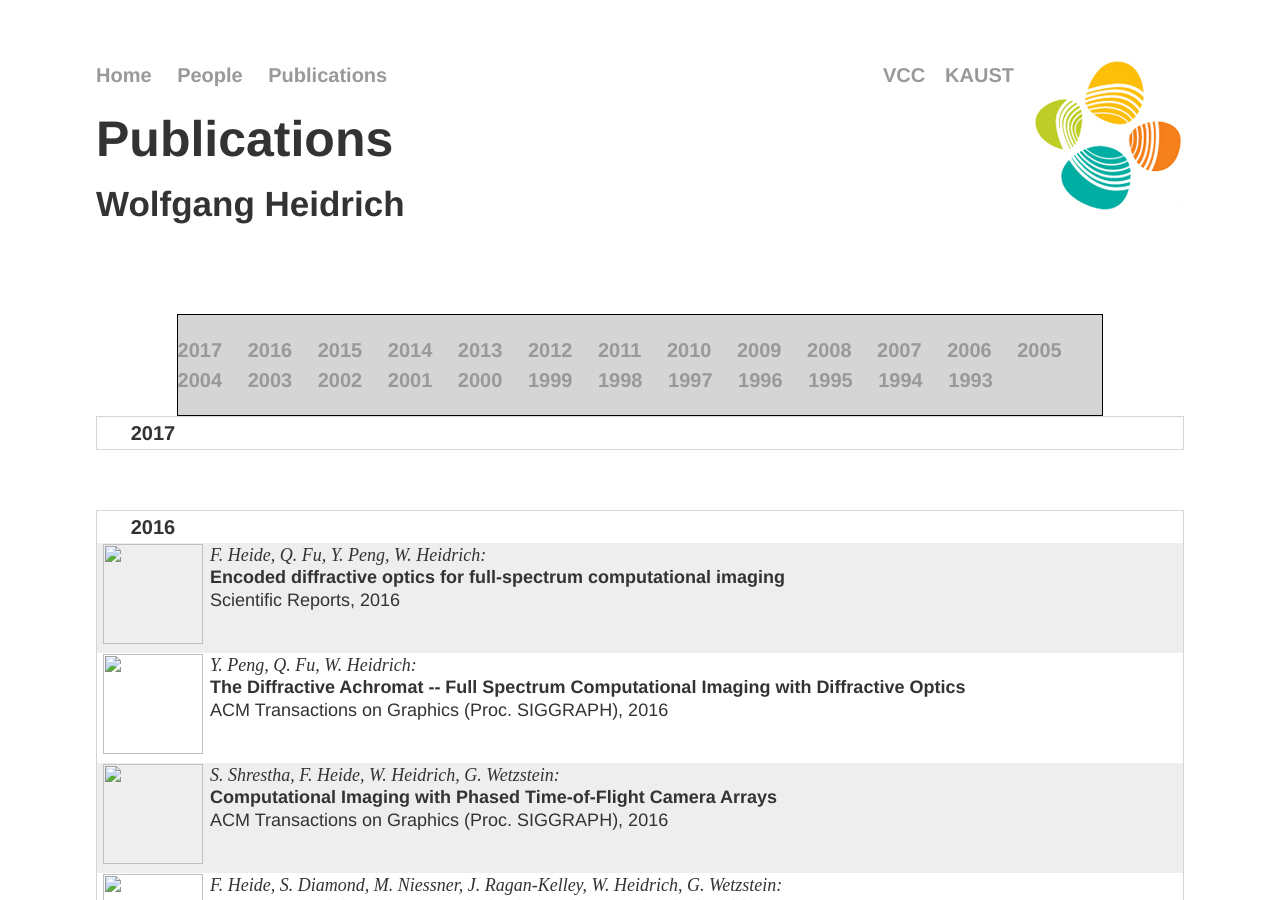
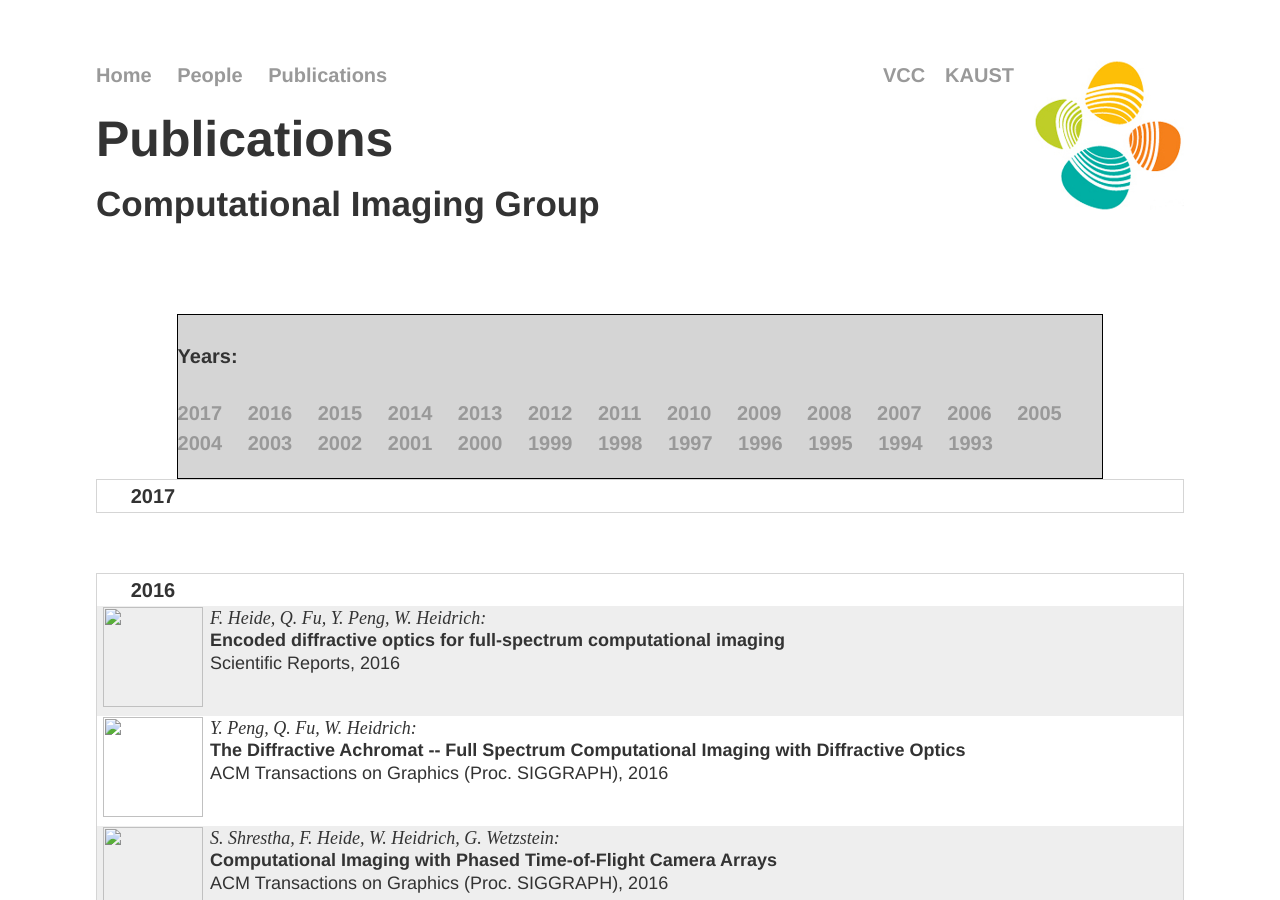
Before and after one commit to vccimaging/vccimaging.github.io, a Jekyll site: the page built from publications.html, in a window 1280 px wide and 900 px high. Built offline with Jekyll 4.4.1, drawn with Linux system fonts in a browser that asks for light colours.

Commit message:
Update publications.html

```diff
--- a/publications.html
+++ b/publications.html
@@ -4,7 +4,7 @@ title: VCC Imaging Group
 ---
 
 <h1>Publications</h1>
-<h3>Wolfgang Heidrich</h3>
+<h3>Computational Imaging Group</h3>
 
 <br>
 <br>
@@ -13,6 +13,7 @@ title: VCC Imaging Group
 
 <div style="text-align:center;">
 <div style="display:inline-block;text-align:left;width:85%;border:1px solid black;padding=10px;background-color:#d5d5d5;">
+<h4>Years:</h4>
 <nav>
   <ul>
     {% for year in years %}
```
